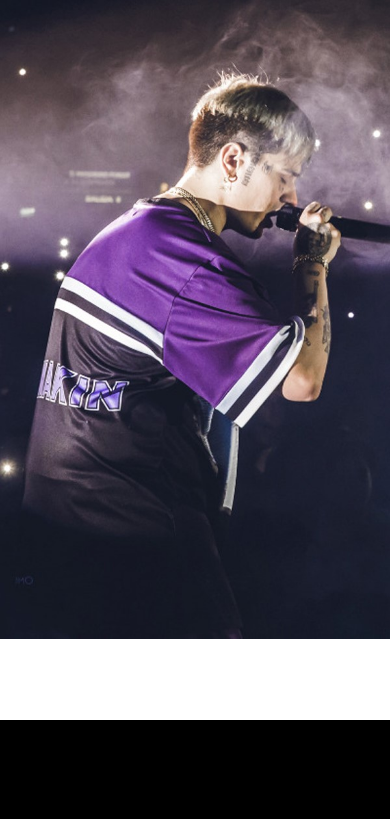
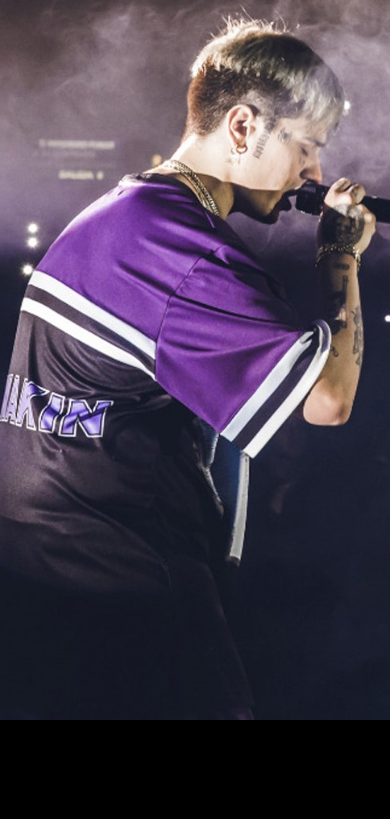
Before and after one commit to DevDcua/Project, a plain HTML site: page index.html in a window 390 px wide. Shown: the part 124-943 px from the top of the page. Drawn offline with nearby package versions, Linux system fonts and the light colour scheme.

Commit message:
arreglos

```diff
--- a/css/main.css
+++ b/css/main.css
@@ -251,7 +251,8 @@
 
     #bg__home{
         background-image: url('../img/background-mobile.jpg');
-        background-size: contain;
+        object-fit: fill;
+        background-position: center;
     }
 }
 
```
Also changed, not shown: index.html (+0 -2 lines).
